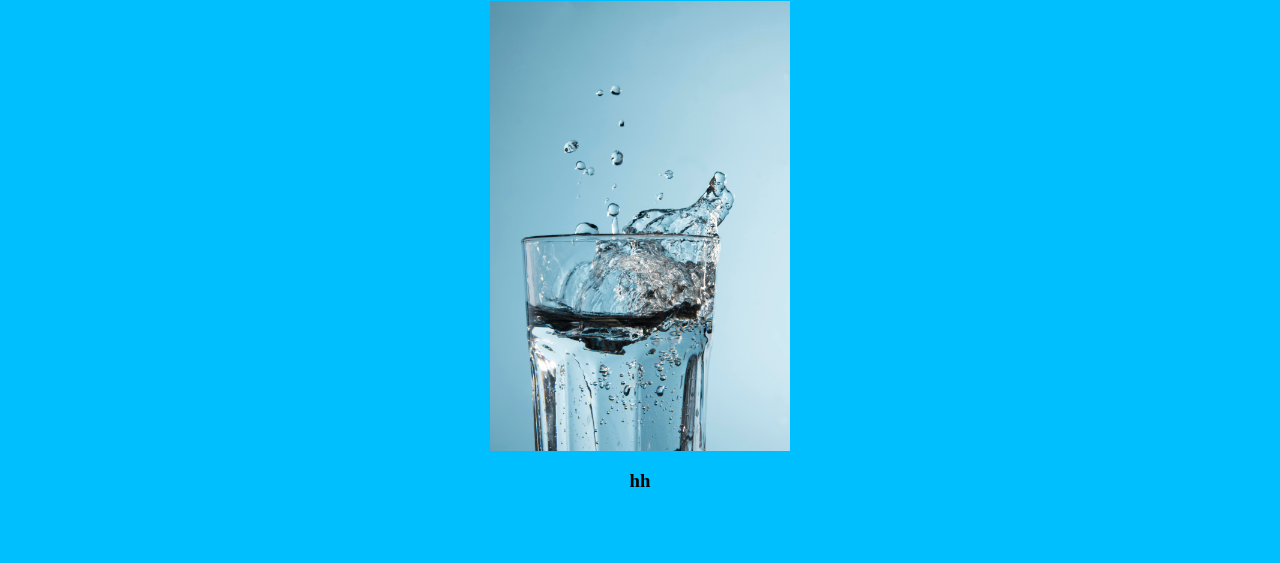
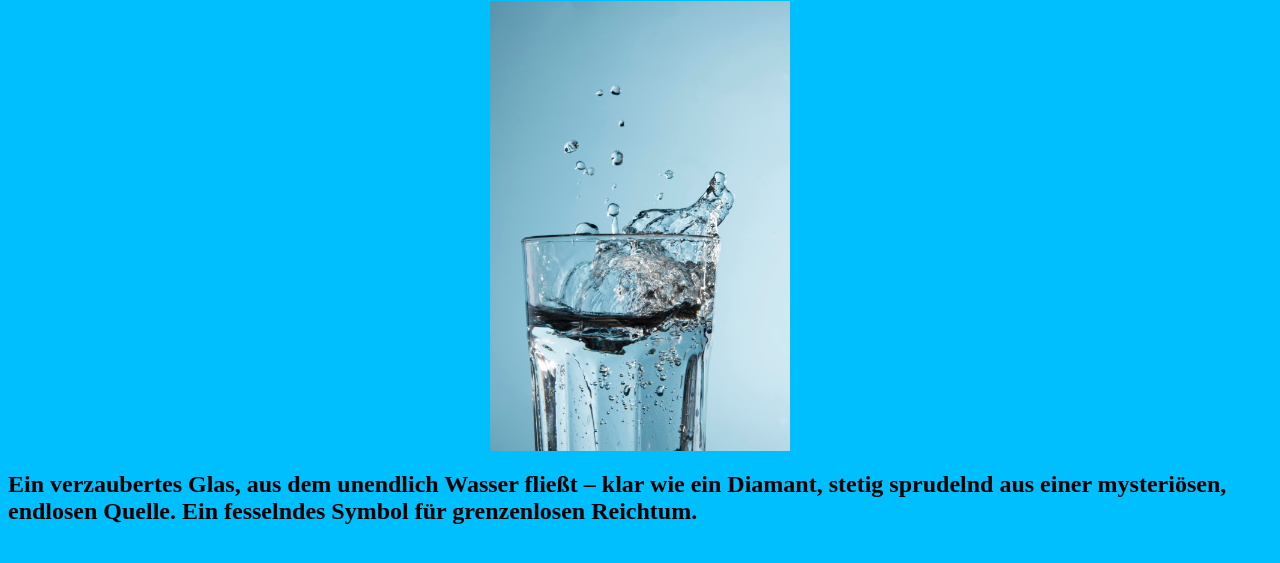
Before and after one commit to bbuonarroti/bbuonarroti.github.io, a plain HTML site: page index.html in a window 1280 px wide. Shown: the part 125-688 px from the top of the page. Drawn offline with Linux system fonts and the light colour scheme.

Commit message:
beschreibung

```diff
--- a/index.html
+++ b/index.html
@@ -18,9 +18,9 @@
         </h1>
         <center>
    <img src="bilder/klarglas-mit-wasser.jpg" width="300" height="450" alt=""  >
-  <h3>
-    hh
-  </h3>
 </center>
+<h2>
+    Ein verzaubertes Glas, aus dem unendlich Wasser fließt – klar wie ein Diamant, stetig sprudelnd aus einer mysteriösen, endlosen Quelle. Ein fesselndes Symbol für grenzenlosen Reichtum.
+</h2>
     </body>
 </html>
```
